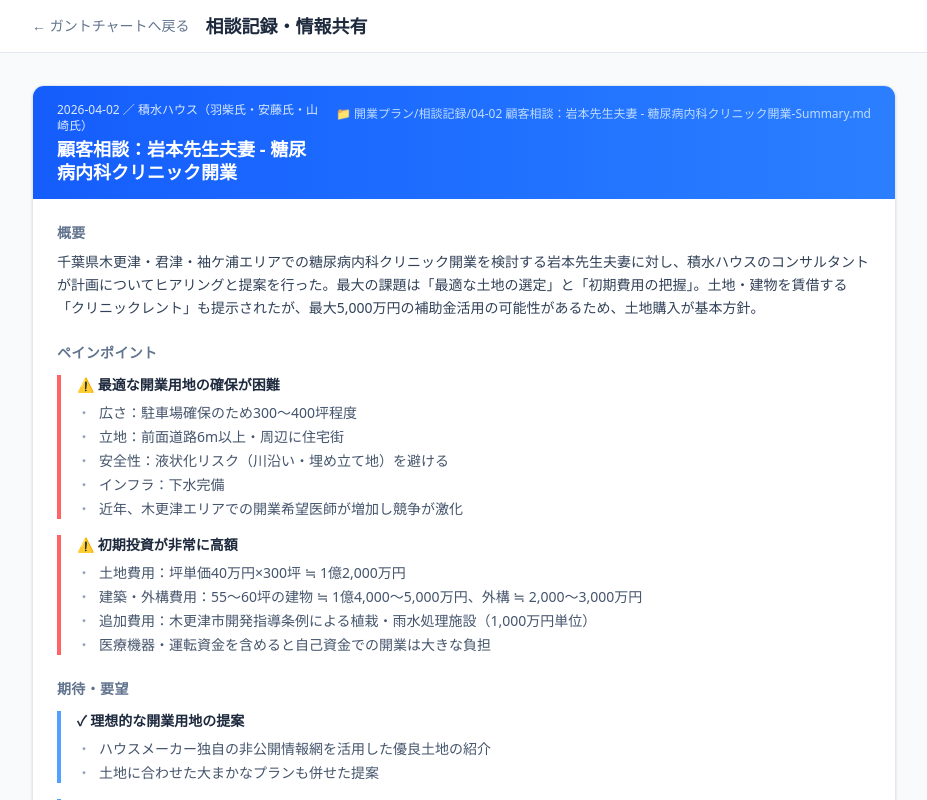
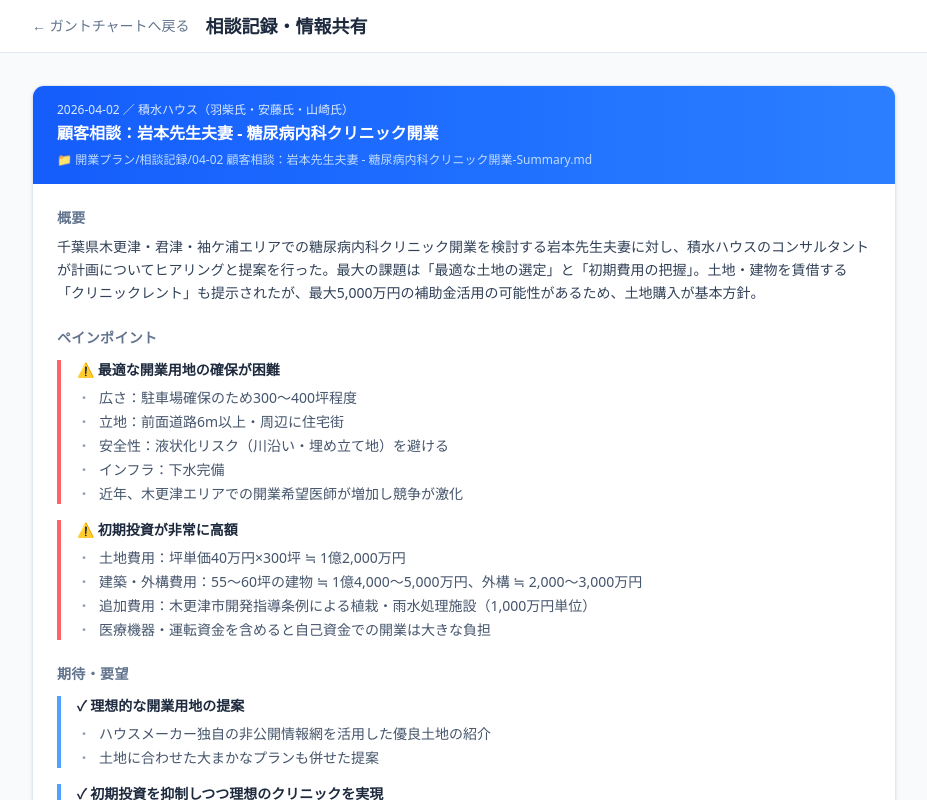
Before and after one commit to iwatatsu2/clinic-roadmap, a Next.js app: page /records in a window 1280 px wide. Shown: the top 800 px of the page, without its empty margins (176-1103 px from the left). Built offline with nearby package versions, Linux system fonts and the light colour scheme.

Commit message:
相談記録ページ：テキスト折り返し修正

```diff
--- a/app/records/page.tsx
+++ b/app/records/page.tsx
@@ -101,22 +101,18 @@ export default function RecordsPage() {
           <article key={rec.id} className="bg-white rounded-xl shadow-sm border border-slate-200 overflow-hidden">
             {/* Record Header */}
             <div className="bg-gradient-to-r from-blue-600 to-blue-500 px-6 py-4">
-              <div className="flex items-start justify-between gap-4">
-                <div>
-                  <p className="text-blue-100 text-xs mb-1">{rec.date} ／ {rec.partner}</p>
-                  <h2 className="text-white font-bold text-lg leading-tight">{rec.title}</h2>
-                </div>
-                {rec.fileRef && (
-                  <span className="text-blue-200 text-xs whitespace-nowrap mt-1">📁 {rec.fileRef}</span>
-                )}
-              </div>
+              <p className="text-blue-100 text-xs mb-1">{rec.date} ／ {rec.partner}</p>
+              <h2 className="text-white font-bold text-base leading-snug">{rec.title}</h2>
+              {rec.fileRef && (
+                <p className="text-blue-200 text-xs mt-2 break-all">📁 {rec.fileRef}</p>
+              )}
             </div>
 
             <div className="p-6 space-y-6">
               {/* Summary */}
               <section>
                 <h3 className="text-sm font-semibold text-slate-500 uppercase tracking-wide mb-2">概要</h3>
-                <p className="text-slate-700 text-sm leading-relaxed">{rec.summary}</p>
+                <p className="text-slate-700 text-sm leading-relaxed break-words">{rec.summary}</p>
               </section>
 
               {/* Pain Points */}
@@ -130,7 +126,7 @@ export default function RecordsPage() {
                         {pp.items.map((item, j) => (
                           <li key={j} className="text-slate-600 text-sm flex gap-2">
                             <span className="text-slate-400 flex-shrink-0">・</span>
-                            <span>{item}</span>
+                            <span className="break-words min-w-0">{item}</span>
                           </li>
                         ))}
                       </ul>
@@ -150,7 +146,7 @@ export default function RecordsPage() {
                         {ex.items.map((item, j) => (
                           <li key={j} className="text-slate-600 text-sm flex gap-2">
                             <span className="text-slate-400 flex-shrink-0">・</span>
-                            <span>{item}</span>
+                            <span className="break-words min-w-0">{item}</span>
                           </li>
                         ))}
                       </ul>
@@ -169,8 +165,8 @@ export default function RecordsPage() {
                         {todo.done ? "✓" : ""}
                       </span>
                       <div className="flex-1 min-w-0">
-                        <p className={`text-sm ${todo.done ? "line-through text-slate-400" : "text-slate-700"}`}>{todo.text}</p>
-                        <p className="text-xs text-slate-400 mt-0.5">担当: {todo.assignee}</p>
+                        <p className={`text-sm break-words ${todo.done ? "line-through text-slate-400" : "text-slate-700"}`}>{todo.text}</p>
+                        <p className="text-xs text-slate-400 mt-0.5 break-words">担当: {todo.assignee}</p>
                       </div>
                     </div>
                   ))}
@@ -188,7 +184,7 @@ export default function RecordsPage() {
                     {rec.aiSuggestions.map((s, i) => (
                       <div key={i} className="flex gap-3 p-3 bg-purple-50 rounded-lg">
                         <span className="text-purple-400 font-mono text-xs flex-shrink-0 mt-0.5">{String(i + 1).padStart(2, "0")}</span>
-                        <p className="text-slate-700 text-sm leading-relaxed">{s}</p>
+                        <p className="text-slate-700 text-sm leading-relaxed break-words min-w-0">{s}</p>
                       </div>
                     ))}
                   </div>
```
